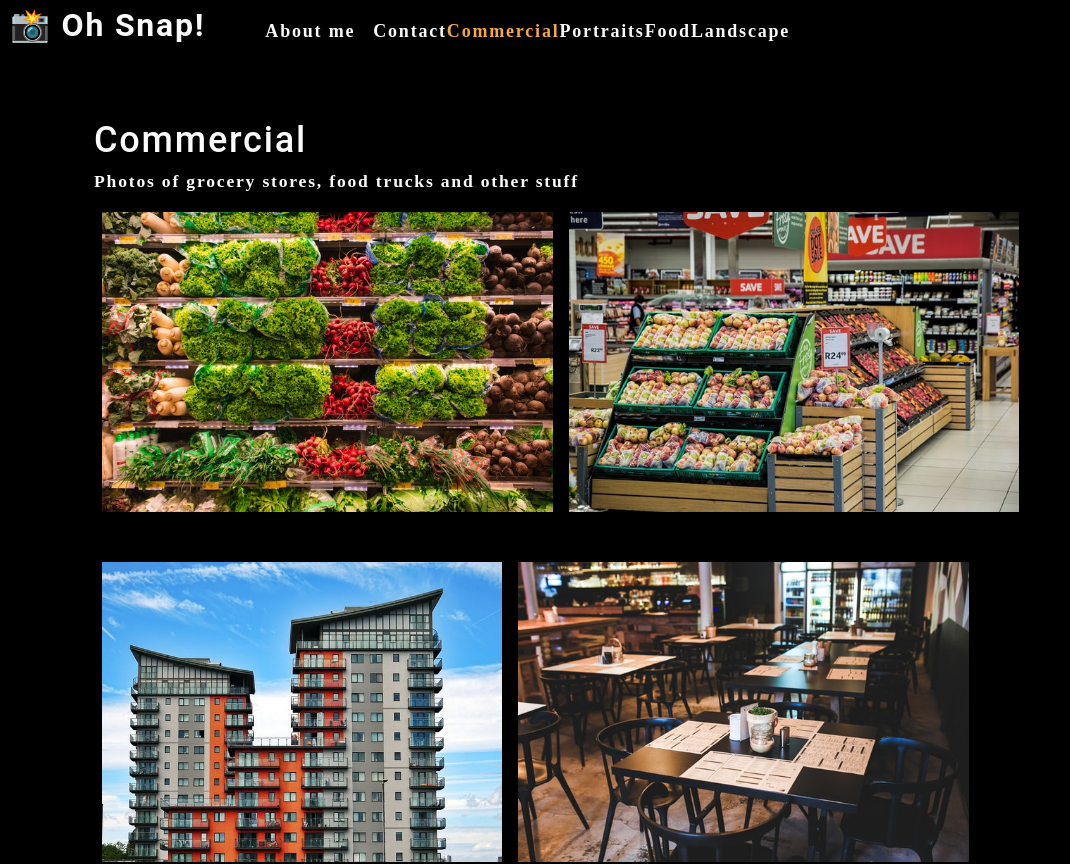
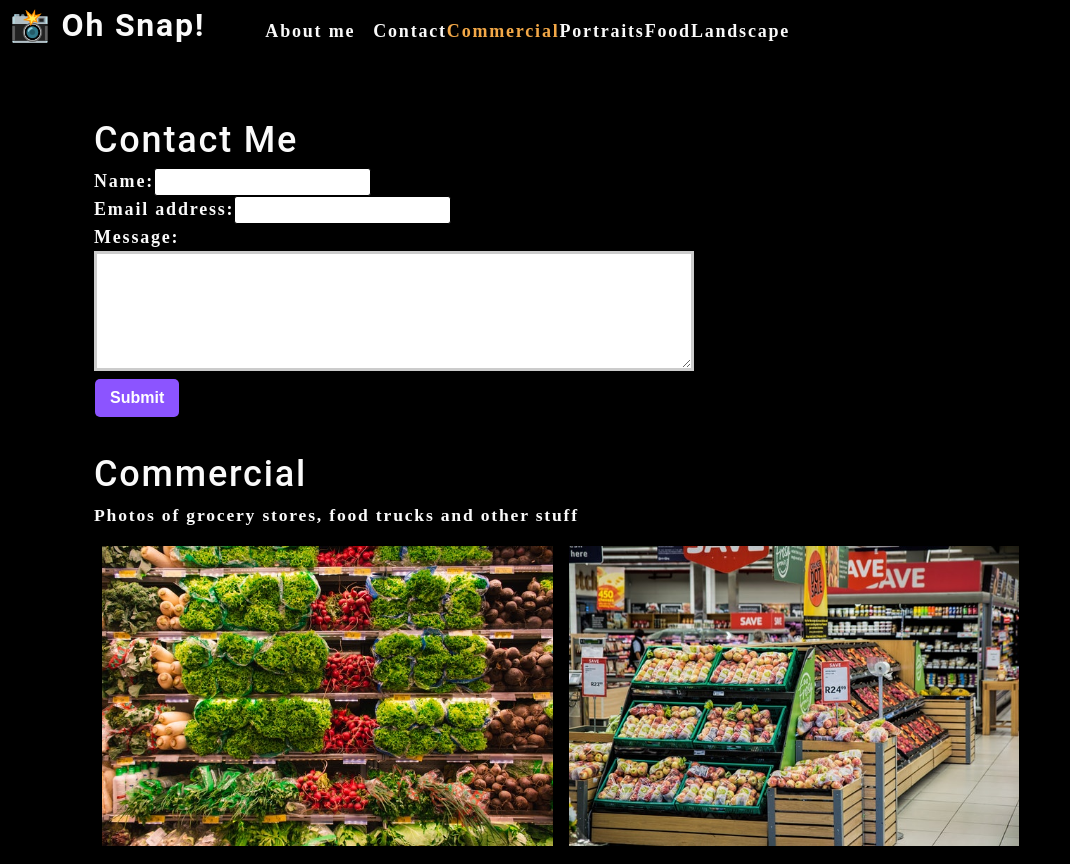
Before and after one commit to DYoshizawa079/photo-port, a React (Create React App) app: page / in a window 1280 px wide. Shown: the top 864 px of the page, without its empty margins (0-1070 px from the left). Built offline with nearby package versions, Linux system fonts and the light colour scheme.

Commit message:
Added form code

```diff
--- a/src/App.js
+++ b/src/App.js
@@ -2,6 +2,7 @@
 import Nav from './components/Nav';
 import About from './components/About';
 import Gallery from './components/Gallery';
+import ContactForm from './components/Contact';
 //import Test from './components/Test';
 import './App.css';
 
@@ -31,6 +32,7 @@
       >
       </Nav>
       <main>
+        <ContactForm></ContactForm>
         <Gallery currentCategory={currentCategory}></Gallery>
         <About></About>
       </main>
--- a/src/components/Contact/index.js
+++ b/src/components/Contact/index.js
@@ -1,21 +1,38 @@
-import React from 'react';
+import React, { useState } from 'react';
 
 function ContactForm() {
+
+    // Set the input fields to blank.
+    const [formState, setFormState] = useState({ name: '', email: '', message: '' });
+    const { name, email, message } = formState;
+
+    function handleChange(e) {
+        // "..." is called a 'spread' operator
+        // It's used to keep other key-value pairs in this object
+        setFormState({...formState, [e.target.name]: e.target.value})
+    }
+    console.log(formState);
+
+    function handleSubmit(e) {
+        e.preventDefault();
+        console.log(formState);
+    }
+
     return (
         <section>
             <h1>Contact Me</h1>
-            <form id="contact-form">
+            <form id="contact-form" onSubmit={handleSubmit}>
                 <div>
                     <label htmlFor="name">Name:</label>
-                    <input type="text" name="name" />
+                    <input type="text" name="name" defaultValue={name} onChange={handleChange} />
                 </div>
                 <div>
                     <label htmlFor="email">Email address:</label>
-                    <input type="email" name="email" />
+                    <input type="email" name="email" defaultValue={email} onChange={handleChange} />
                 </div>
                 <div>
                     <label htmlFor="message">Message:</label>
-                    <textarea name="message" rows="5" />
+                    <textarea name="message" rows="5" defaultValue={message} onChange={handleChange} />
                 </div>
                 <button type="submit">Submit</button>
             </form>
```
